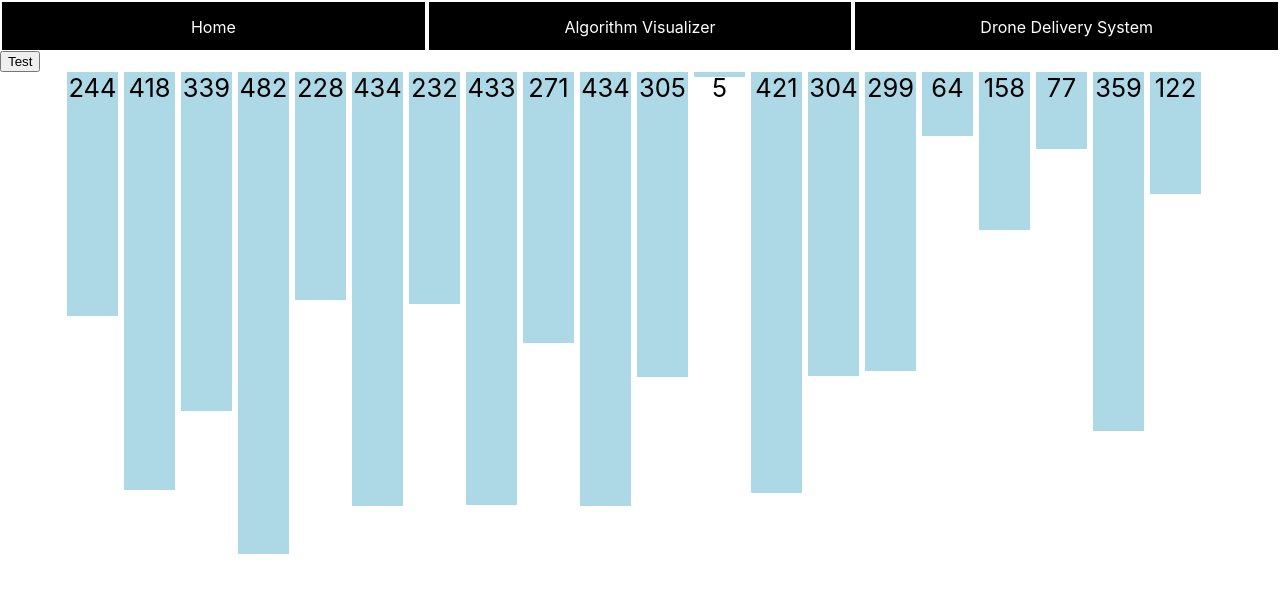
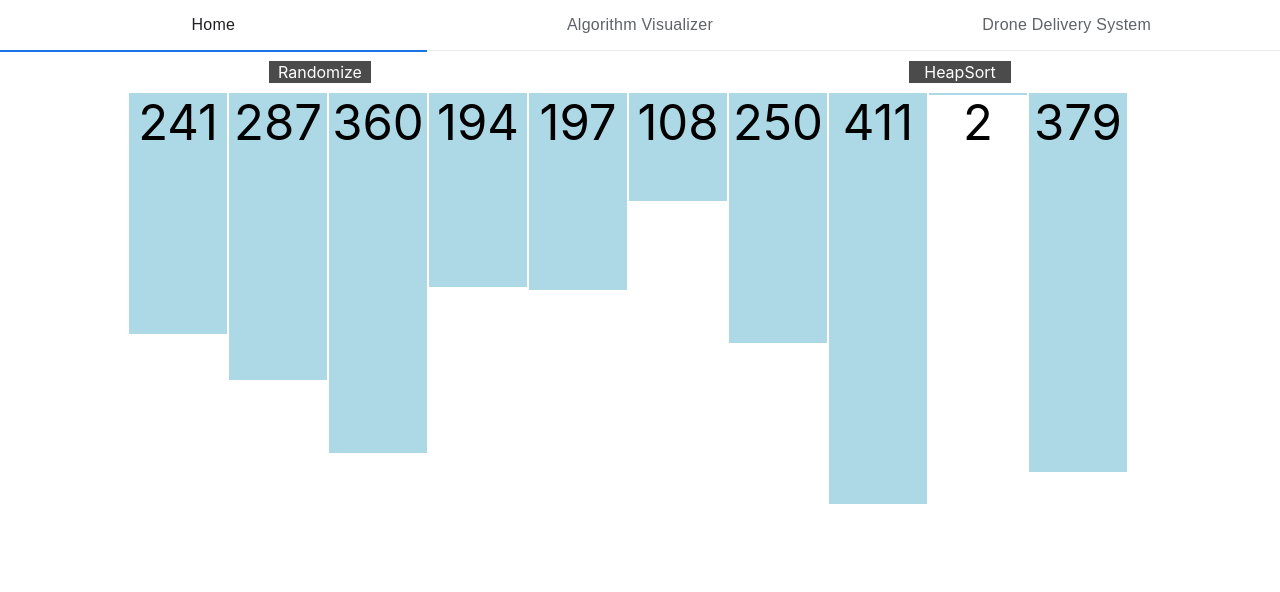
Before and after one commit to samuelkuz/personal-website, a React (Create React App) app: page /algorithm-visualizer in a window 1280 px wide. Shown: the top 592 px of the page. Built offline with nearby package versions, Linux system fonts and the light colour scheme.

Commit message:
Add updated nav bar styling

```diff
--- a/src/components/NavigationBar.jsx
+++ b/src/components/NavigationBar.jsx
@@ -1,22 +1,65 @@
-import React from "react";
+import React, { useState, useEffect } from "react";
+import { useHistory } from "react-router-dom";
 
 import NavigationItem from "./NavigationItem.jsx";
 
 import "./NavigationBar.scss";
 
 function NavigationBar() {
-    const navItems = [
-        {title: "Home"},
-        {title: "Algorithm Visualizer"},
-        {title: "Drone Delivery System"},
-    ];
+    const [navItems, setNavItems] = useState([
+        {title: "Home", selected: false},
+        {title: "Algorithm Visualizer", selected: false},
+        {title: "Drone Delivery System", selected: false},
+    ]);
+
+    useEffect(() => {
+        initializeSelect();
+    }, []);
+
+    const history = useHistory();
+
+    // Can refactor this to use redux store
+    const initializeSelect = () => {
+        const pageTitle = window.location.href.split("/")[3].replaceAll("-", " ");
+        const tempNavItems = JSON.parse(JSON.stringify(navItems));
+        let found = false;
+
+        for (let navItem of tempNavItems) {
+            if (navItem.title.indexOf(pageTitle) !== -1) {
+                navItem.selected = true;
+                found = true;
+            }
+        }
+
+        if (!found) tempNavItems[0].selected = true;
+        setNavItems(tempNavItems);
+    };
+
+    const handleSelect = (title) => {
+        const noSpacesTitle = title.replaceAll(" ", "-");
+        const tempNavItems = JSON.parse(JSON.stringify(navItems));
+        let found = false;
+
+        for (let navItem of tempNavItems) {
+            if (navItem.title.indexOf(title) !== -1) {
+                navItem.selected = true;
+                found = true;
+            } else {
+                navItem.selected = false;
+            }
+        }
+
+        if (!found) tempNavItems[0].selected = true;
+
+        setNavItems(tempNavItems);
+        history.push(`/${noSpacesTitle}`);
+    };
 
     return (
         <div className="nav-bar-container">
-            {navItems.map((entry) => {
-                console.log(entry);
+            {navItems.map((entry, idx) => {
                 return (
-                    <NavigationItem key={Math.random() * 1000} title={entry.title}></NavigationItem>
+                    <NavigationItem key={Math.random() * 1000} title={entry.title} selectedCallback={handleSelect} selected={navItems[idx].selected}></NavigationItem>
                 )
             })}
         </div>
--- a/src/components/NavigationBar.scss
+++ b/src/components/NavigationBar.scss
@@ -2,5 +2,6 @@
     display: flex;
     width: 100%;
     height: 50px;
-    background-color: black;
+    background-color: #fff;
+    border-bottom: 1px solid #e8eaed;
 }
--- a/src/components/NavigationItem.jsx
+++ b/src/components/NavigationItem.jsx
@@ -1,19 +1,20 @@
 import React from "react";
-import { useHistory } from "react-router-dom";
 
 import "./NavigationItem.scss";
 
-function NavigationItem({title}) {
-    const history = useHistory();
+function NavigationItem({
+    title,
+    selectedCallback = null,
+    selected = false,
+}) {
+    const selectedClassName = (selected) ? "nav-item selected" : "nav-item";
 
-    const handleClick = () => {
-        const noSpacesTitle = title.replaceAll(" ", "-");
-
-        history.push(`/${noSpacesTitle}`);
+    const handleSelect = () => {
+        selectedCallback(title);
     };
 
     return (
-        <div className="nav-item" onClick={handleClick}>
+        <div className={selectedClassName} onClick={handleSelect}>
             <div className="nav-item-title">{title}</div>
         </div>
     );
--- a/src/components/NavigationItem.scss
+++ b/src/components/NavigationItem.scss
@@ -3,10 +3,21 @@
     width: 50px;
     line-height: 50px;
     flex-grow: 1;
-    border: 2px solid white;
+    color: #5f6368;
+    border-bottom: 2px solid transparent;
+
+    &.selected {
+        border-bottom-color: #1a73e8;
+    }
+
+    &:hover {
+        cursor: pointer;
+        color: #202124;
+    }
 
     .nav-item-title {
         text-align: center;
-        color: white;
+        font-family: "Google Sans",Arial,Helvetica,sans-serif;
+        letter-spacing: .01562rem;
     }
 }
--- a/src/pages/AlgorithmVisualizer.jsx
+++ b/src/pages/AlgorithmVisualizer.jsx
@@ -11,7 +11,7 @@ function AlgorithmVisualizer() {
     const [animations, setAnimations] = useState([]);
     const [bars, setBars] = useState([]);
     const [barsInfo, setBarsInfo] = useState([]);
-    const [size, setSize] = useState(20);
+    const [size, setSize] = useState(10);
     const [width, setWidth] = useState(20);
 
     useEffect(() => {
@@ -56,16 +56,14 @@ function AlgorithmVisualizer() {
                     }, ANIMATION_SPEED);
                     break;
             }
-        } else {
-            console.log(bars);
         }
     }, [animations]);
 
     const initializeWidth = () => {
         // left + right margin in px
-        const marginWidth = 6;
+        const marginWidth = 4;
         // window width / (# of elements + # to account for margin)
-        const newWidth = Math.floor((window.innerWidth * .9) / size);
+        const newWidth = Math.floor((window.innerWidth * .8) / size);
         setWidth(newWidth - marginWidth);
     };
 
@@ -95,7 +93,14 @@ function AlgorithmVisualizer() {
 
     return (
         <div className="algorithm-visualizer-wrapper">
-            <button onClick={handleSort}>Test</button>
+            <div className="sorting-selector-container">
+                <div className="sorting-selector" onClick={randomizeArray}>
+                    Randomize
+                </div>
+                <div className="sorting-selector" onClick={handleSort}>
+                    HeapSort
+                </div>
+            </div>
             <div className="algorithm-bar-wrapper">
                 {
                     bars.map((item, idx) => {
--- a/src/pages/AlgorithmVisualizer.scss
+++ b/src/pages/AlgorithmVisualizer.scss
@@ -1,13 +1,38 @@
 .algorithm-visualizer-wrapper {
+    .test {
+        display: block;
+        width: 100px;
+        margin: 10px auto;
+    }
     .algorithm-bar-wrapper {
         margin: auto;
-        width: 90%;
+        width: 80%;
 
         .algorithm-bar {
             text-align: center;
-            margin: 0 3px 0 3px;
+            margin: 0 1px 0 1px;
             display: inline-block;
         }
     }
 
+    .sorting-selector-container {
+        display: flex;
+
+        .sorting-selector {
+            margin: 10px auto;
+            text-align: center;
+            height: 20px;
+            width: 100px;
+            border: 1px solid black;
+            background-color: black;
+            opacity: 70%;
+            color: white;
+
+            &:hover {
+                background-color: grey;
+                opacity: 70%;
+            }
+        }
+    }
+
 }
```
